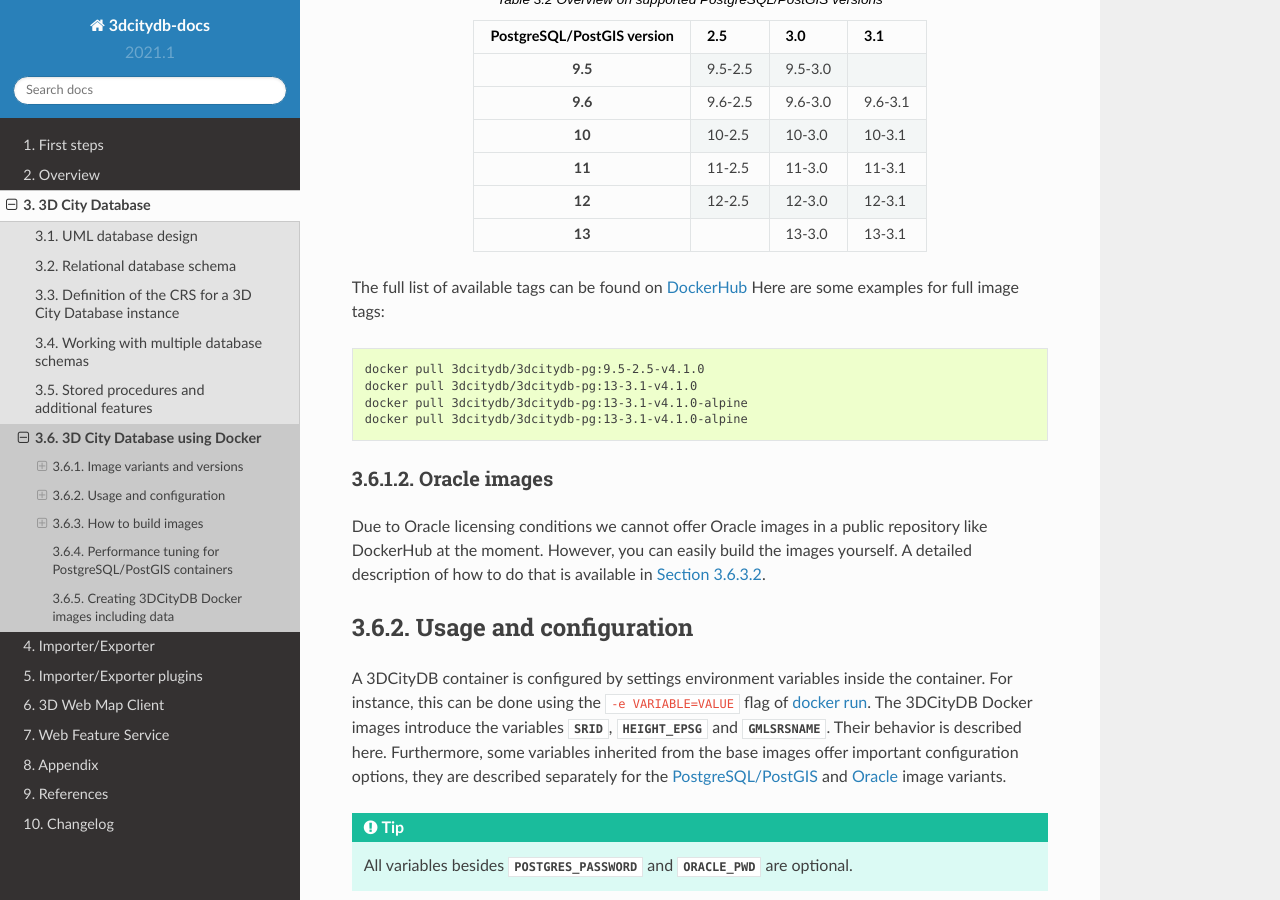
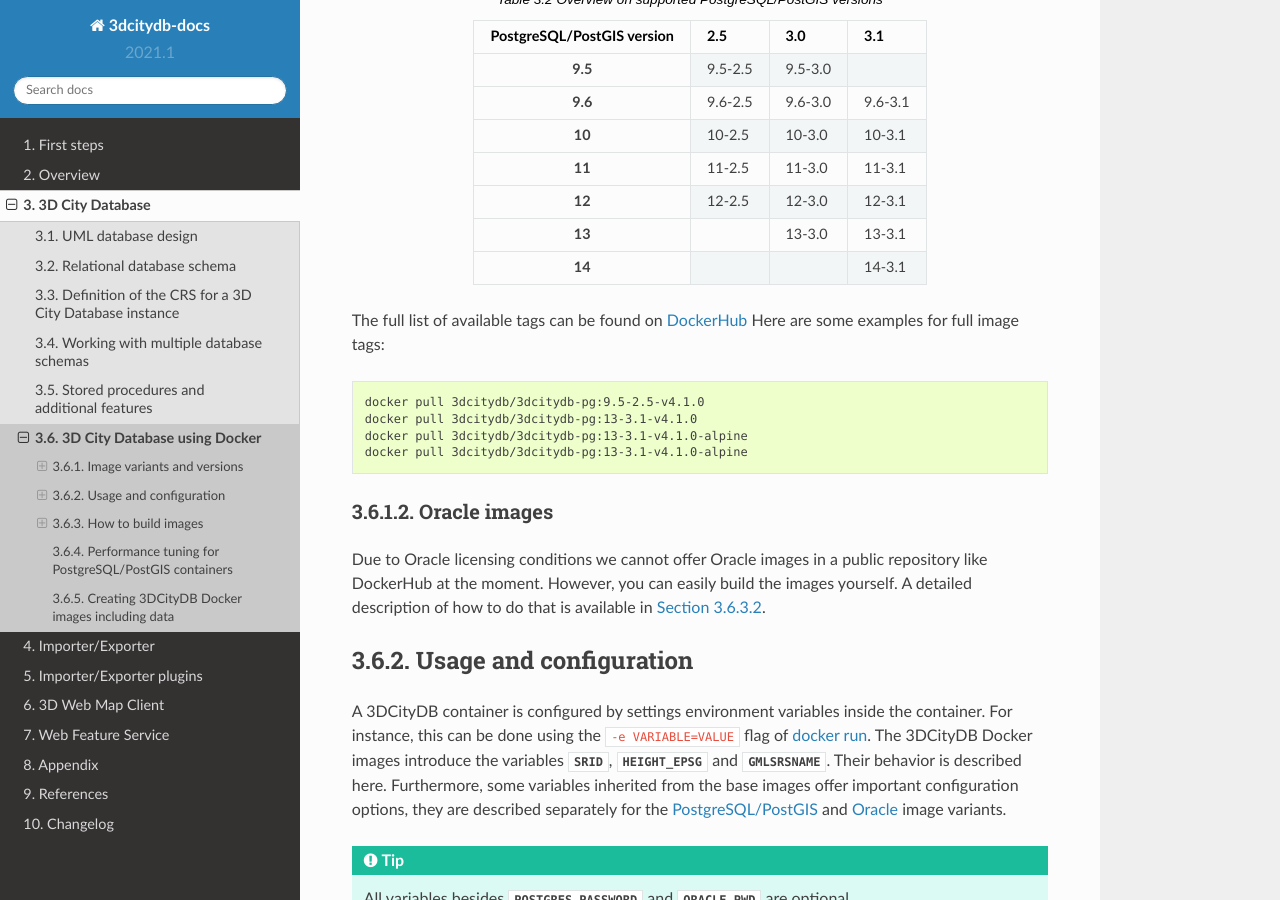
Before and after one commit to 3dcitydb/3dcitydb-docs, a Sphinx documentation site: the page built from source/3dcitydb/docker.rst, in a window 1280 px wide and 900 px high, scrolled down 1890 px. Built offline with Sphinx 7.4.7 and the Read the Docs theme 2.0.0, drawn with Linux system fonts in a browser that asks for light colours.

Commit message:
added postgres14 to release version table

```diff
--- a/source/3dcitydb/docker.rst
+++ b/source/3dcitydb/docker.rst
@@ -163,6 +163,10 @@ base image versions are listed in :numref:`citydb_docker_tbl_pgversions`.
     -
     - 13-3.0
     - 13-3.1
+  * - 14
+    -
+    -
+    - 14-3.1
 
 The full list of available tags can be found on `DockerHub <https://hub.
 docker.com/r/3dcitydb/3dcitydb-pg/tags?page=1&ordering=last_updated>`_
```
